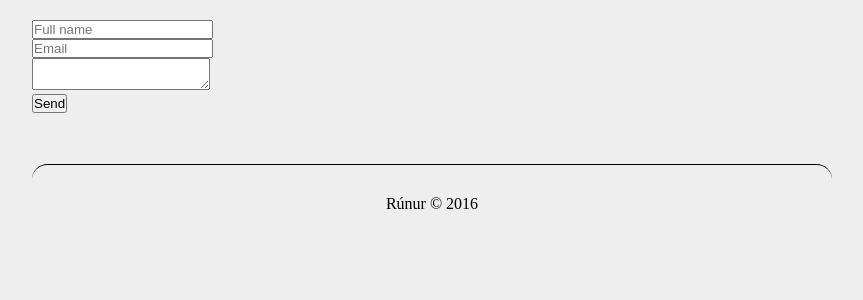
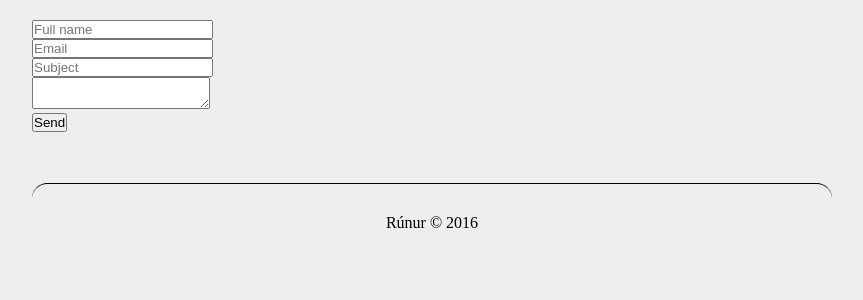
Before and after one commit to inuitviking/GothicDemo, a PHP site: page /index.php?page=contact in a window 1280 px wide. Shown: the part 104-404 px from the top of the page, without its empty margins (208-1071 px from the left). Run offline with PHP 8.4, Linux system fonts and the light colour scheme; some web fonts are replaced.

Commit message:
Added subject field for contact form

```diff
--- a/pages/contact.php
+++ b/pages/contact.php
@@ -4,6 +4,7 @@
 
 		<input type="text" name="name" placeholder="Full name"><br>
 		<input type="email" name="email" placeholder="Email"><br>
+		<input type="text" name="subject" placeholder="Subject"><br>
 		<textarea name="message"></textarea><br>
 		<input type="submit" name="submit" value="Send">
 
```
